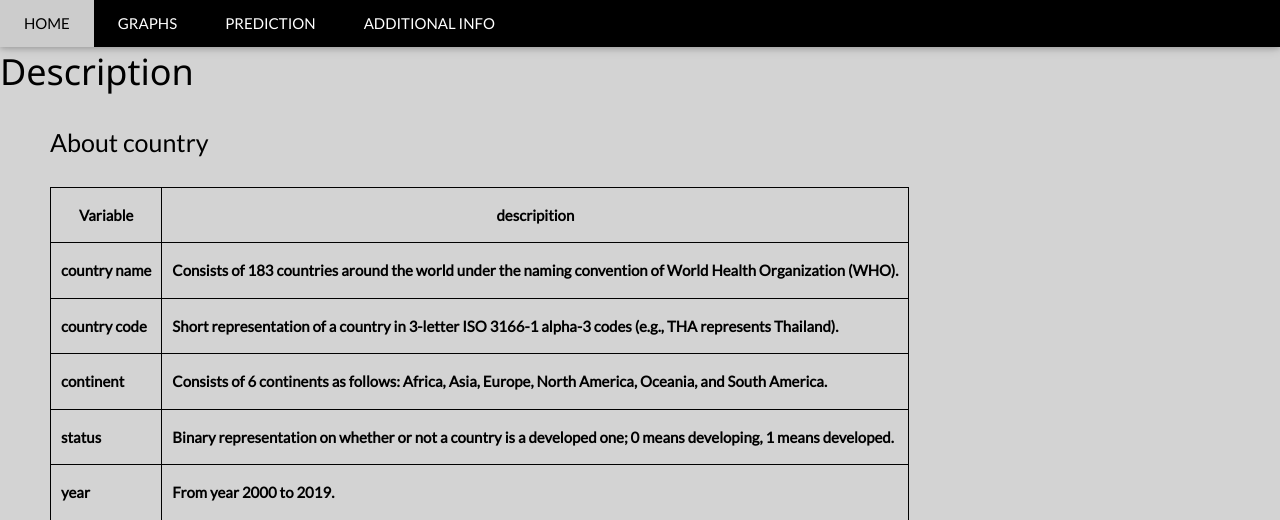
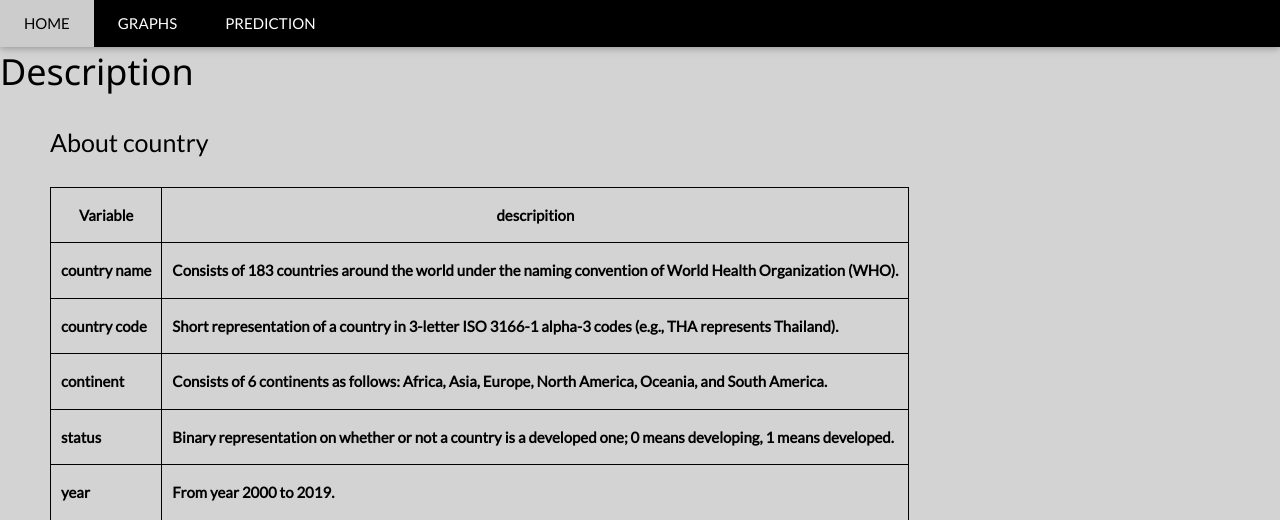
Before and after one commit to Aarnonnn/FundProg, a Flask app: page / in a window 1280 px wide. Shown: the top 520 px of the page. Run offline with Flask 2, Linux system fonts and the light colour scheme; lists and menus that the app fills with data are empty; parts of the project's set-up code (start-up, migrations or seed data) failed here and were passed over.

Commit message:
4 commit

```diff
--- a/templates/main_page.html
+++ b/templates/main_page.html
@@ -34,7 +34,7 @@
             <a href="/" class="w3-bar-item w3-button w3-padding-large">HOME</a>
             <a href="/data_insight" class="w3-bar-item w3-button w3-padding-large w3-hide-small">GRAPHS</a>
             <a href="/model" class="w3-bar-item w3-button w3-padding-large w3-hide-small">PREDICTION</a>
-            <a href="/death_insight" class="w3-bar-item w3-button w3-padding-large w3-hide-small">ADDITIONAL INFO</a>
+            <!-- <a href="/death_insight" class="w3-bar-item w3-button w3-padding-large w3-hide-small">ADDITIONAL INFO</a> -->
         </div>
     </div>
     <div style = "margin-top: 45px;"></div>
```
